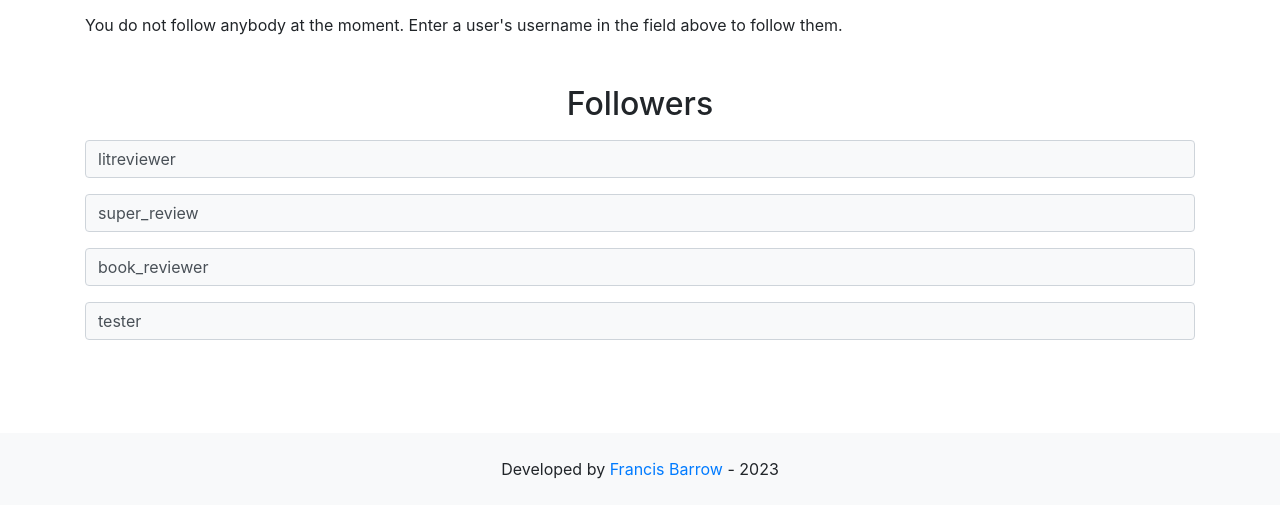
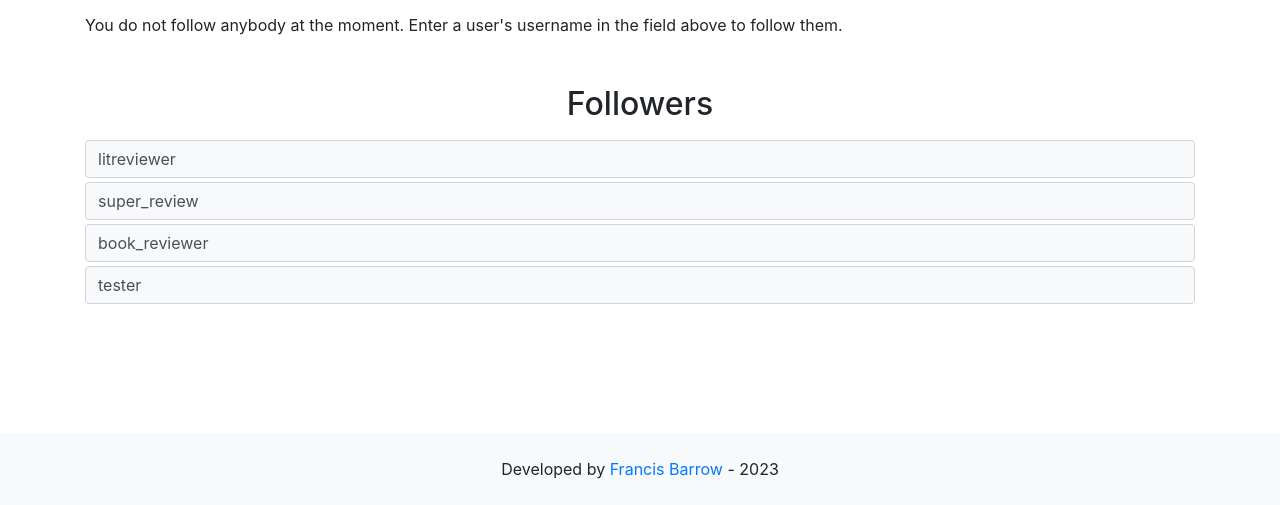
Before and after one commit to franfif/litreview, a Django app: template authentication/templates/authentication/following.html in a window 1280 px wide. Shown: the part 295-800 px from the top of the page. Run offline with Django 4.2, Linux system fonts and the light colour scheme; the template is opened without the code that fills it: values that come from a table or form of the project are taken from there, others are empty; data comes from the database, SQL or seed files in the repository; some libraries are stand-ins or nearby versions.

Commit message:
update style in following page

```diff
--- a/authentication/templates/authentication/following.html
+++ b/authentication/templates/authentication/following.html
@@ -28,7 +28,7 @@
 <h2 class="text-center mt-5 mb-3">Followers</h2>
 {% if followers|length > 0 %}
     {% for user in followers %}
-    <div class="row mb-3">
+    <div class="row mb-1">
        <div class="col">
            <div class="form-control bg-light">{{ user.username }}</div>
        </div>
```
